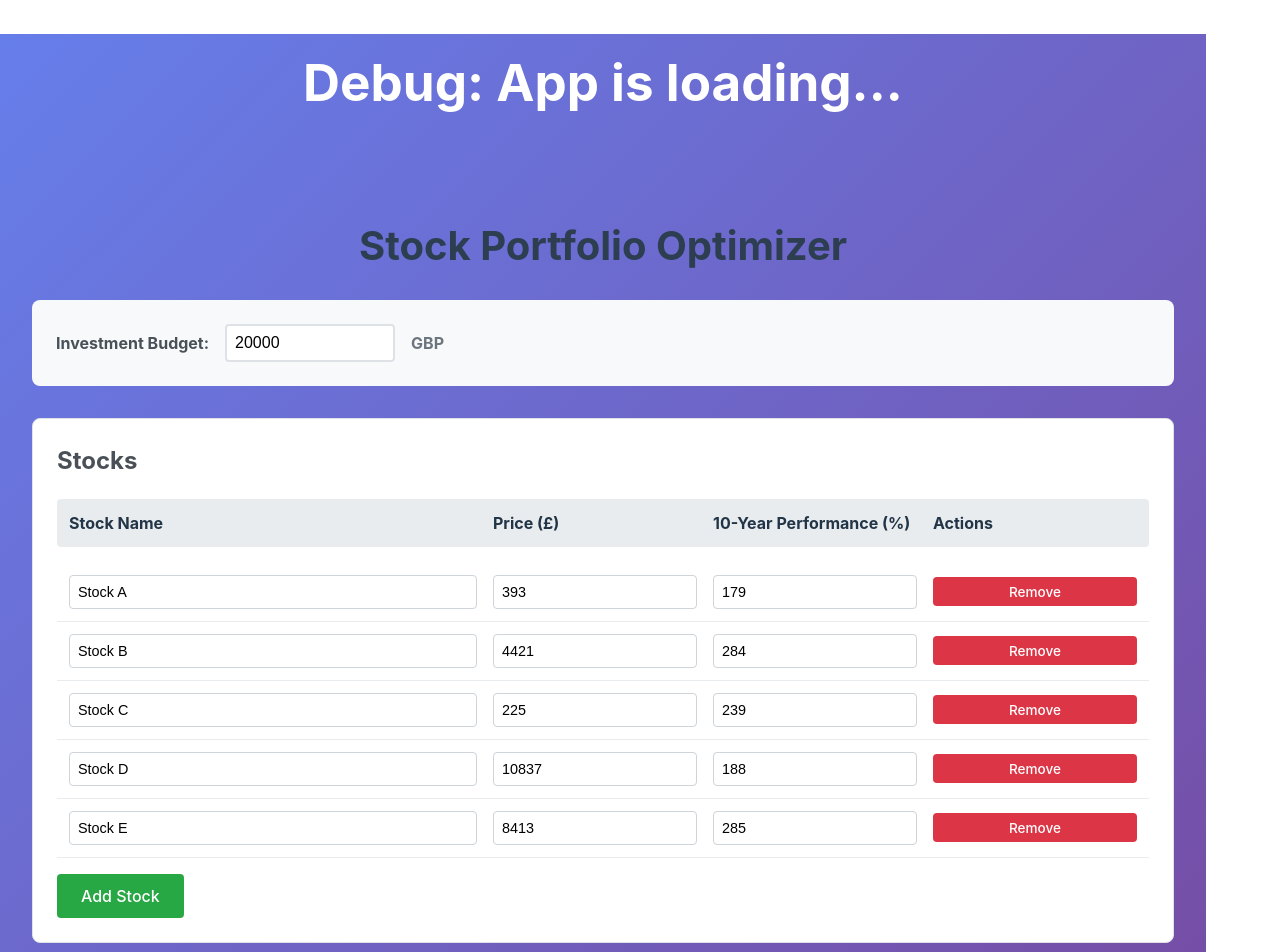
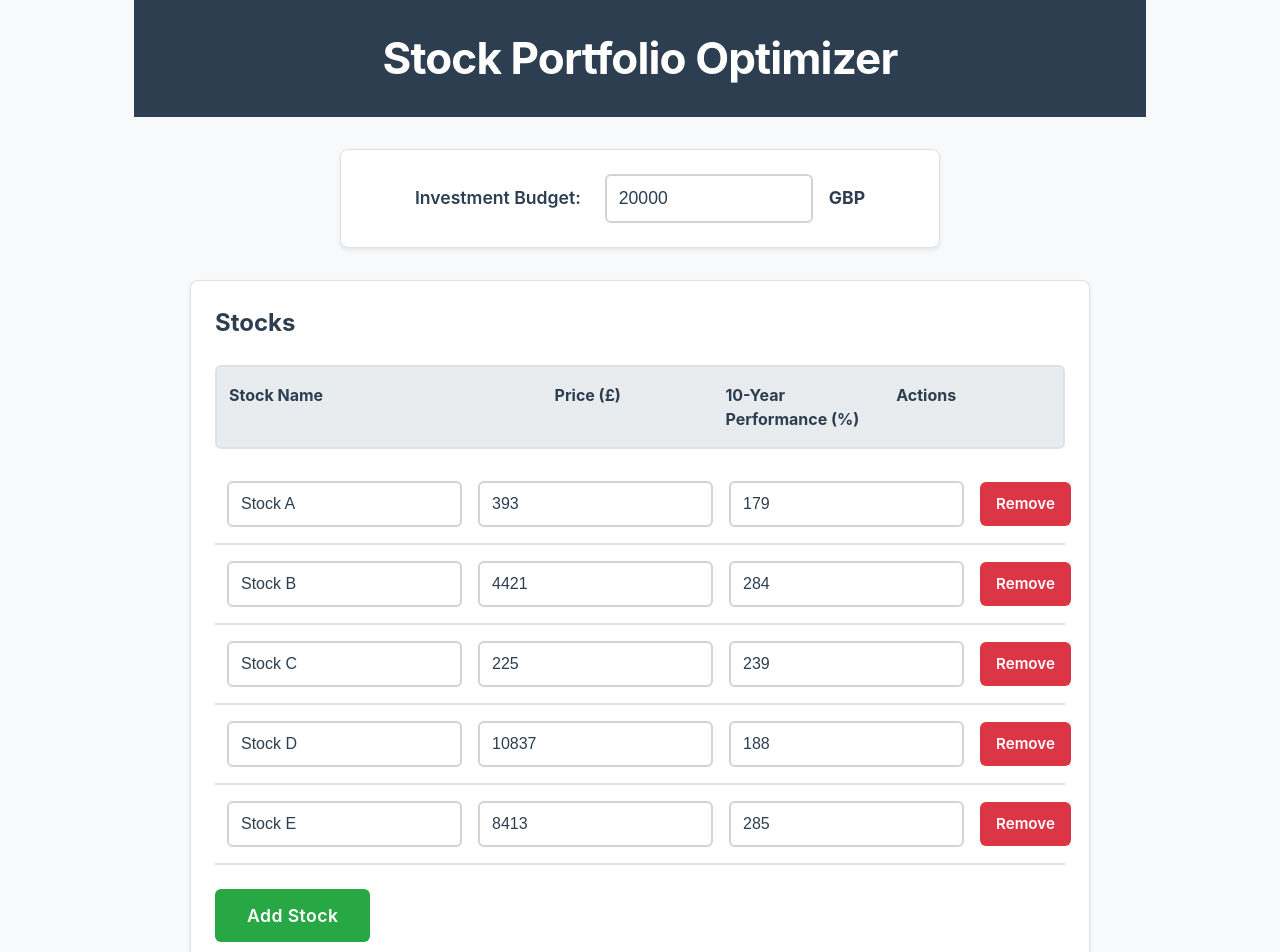
Before and after one commit to achudars/portfolio-reccos, a React (Vite) app: page / in a window 1280 px wide. Shown: the top 952 px of the page. Built offline with nearby package versions, Linux system fonts and the light colour scheme.

Commit message:
style: update CSS styles for App and PortfolioOptimizer components; improve layout and visual consistency

```diff
--- a/src/App.css
+++ b/src/App.css
@@ -2,10 +2,16 @@
   margin: 0;
   padding: 0;
   min-height: 100vh;
+  background: #f8f9fa;
+  display: flex;
+  justify-content: center;
+  width: 100%;
 }
 
 .App {
   width: 100%;
   min-height: 100vh;
-  background: linear-gradient(135deg, #667eea 0%, #764ba2 100%);
+  background: #f8f9fa;
+  display: flex;
+  justify-content: center;
 }
--- a/src/App.jsx
+++ b/src/App.jsx
@@ -3,13 +3,8 @@ import ErrorBoundary from './ErrorBoundary'
 import './App.css'
 
 function App() {
-  console.log('App component is rendering')
-
   return (
     <div className="App">
-      <h1 style={{ color: 'white', textAlign: 'center', padding: '20px' }}>
-        Debug: App is loading...
-      </h1>
       <ErrorBoundary>
         <PortfolioOptimizer />
       </ErrorBoundary>
--- a/src/PortfolioOptimizer.css
+++ b/src/PortfolioOptimizer.css
@@ -2,43 +2,84 @@
   max-width: 1200px;
   margin: 0 auto;
   padding: 2rem;
-  font-family: -apple-system, BlinkMacSystemFont, 'Segoe UI', Roboto, sans-serif;
+  font-family: -apple-system, BlinkMacSystemFont, 'Segoe UI', Roboto, 'Helvetica Neue', Arial, sans-serif;
+  background: #f8f9fa;
+  min-height: 100vh;
+  display: flex;
+  flex-direction: column;
+  align-items: center;
+  box-sizing: border-box;
+  position: relative;
+  font-size: 16px;
+  line-height: 1.5;
+  color: #212529;
 }
 
 .portfolio-optimizer h1 {
   text-align: center;
-  color: #2c3e50;
-  margin-bottom: 2rem;
-  font-size: 2.5rem;
+  font-size: 2.75rem;
+  background: #2c3e50;
+  color: #ffffff;
+  padding: 2rem 1.5rem;
+  margin: -2rem -2rem 2rem -2rem;
+  border-radius: 0;
+  font-weight: 700;
+  width: calc(100% + 4rem);
+  display: flex;
+  align-items: center;
+  justify-content: center;
+  line-height: 1.2;
+  letter-spacing: -0.02em;
 }
 
 .budget-section {
-  background: #f8f9fa;
+  background: white;
   padding: 1.5rem;
   border-radius: 8px;
   margin-bottom: 2rem;
   display: flex;
   align-items: center;
+  justify-content: center;
   gap: 1rem;
   flex-wrap: wrap;
+  border: 1px solid #dee2e6;
+  box-shadow: 0 2px 4px rgba(0, 0, 0, 0.08);
+  width: 100%;
+  max-width: 600px;
+  box-sizing: border-box;
+  align-self: center;
 }
 
 .budget-section label {
-  font-weight: bold;
-  color: #495057;
+  font-weight: 600;
+  color: #2c3e50;
+  font-size: 1.1rem;
+  margin-right: 0.5rem;
 }
 
 .budget-section input {
-  padding: 0.5rem;
-  border: 2px solid #dee2e6;
-  border-radius: 4px;
-  font-size: 1rem;
-  width: 150px;
+  padding: 0.75rem;
+  border: 2px solid #ced4da;
+  border-radius: 6px;
+  font-size: 1.1rem;
+  width: 180px;
+  background: white;
+  color: #2c3e50;
+  font-weight: 500;
+  transition: all 0.2s ease;
+}
+
+.budget-section input:focus {
+  outline: none;
+  border-color: #007bff;
+  box-shadow: 0 0 0 3px rgba(0, 123, 255, 0.25);
+  background: #f8f9ff;
 }
 
 .budget-section .currency {
-  font-weight: bold;
-  color: #6c757d;
+  font-weight: 700;
+  color: #2c3e50;
+  font-size: 1.1rem;
 }
 
 .stocks-section {
@@ -47,106 +88,149 @@
   border-radius: 8px;
   padding: 1.5rem;
   margin-bottom: 2rem;
+  box-shadow: 0 2px 4px rgba(0, 0, 0, 0.08);
+  width: 100%;
+  max-width: 900px;
+  box-sizing: border-box;
+  align-self: center;
 }
 
 .stocks-section h2 {
   margin-top: 0;
-  color: #495057;
+  color: #2c3e50;
+  font-weight: 700;
+  font-size: 1.5rem;
+  margin-bottom: 1.5rem;
 }
 
 .stocks-header {
   display: grid;
   grid-template-columns: 2fr 1fr 1fr 1fr;
-  gap: 1rem;
-  padding: 0.75rem;
+  gap: 1rem;  padding: 1rem 0.75rem;
   background: #e9ecef;
-  border-radius: 4px;
-  font-weight: bold;
+  border: 2px solid #dee2e6;
+  border-radius: 6px;
+  font-weight: 700;
   margin-bottom: 1rem;
+  color: #2c3e50;
+  font-size: 1rem;
 }
 
 .stock-row {
   display: grid;
   grid-template-columns: 2fr 1fr 1fr 1fr;
   gap: 1rem;
-  padding: 0.75rem;
-  border-bottom: 1px solid #e9ecef;
+  padding: 1rem 0.75rem;
+  border-bottom: 2px solid #dee2e6;
   align-items: center;
+  background: white;
+  transition: background-color 0.2s ease;
+}
+
+.stock-row:hover {
+  background: #f8f9fa;
 }
 
 .stock-row input {
-  padding: 0.5rem;
-  border: 1px solid #ced4da;
-  border-radius: 4px;
-  font-size: 0.9rem;
+  padding: 0.75rem;
+  border: 2px solid #ced4da;
+  border-radius: 6px;
+  font-size: 1rem;
+  background: white;
+  color: #2c3e50;
+  font-weight: 500;
+  transition: all 0.2s ease;
 }
 
 .stock-row input:focus {
   outline: none;
   border-color: #007bff;
-  box-shadow: 0 0 0 2px rgba(0, 123, 255, 0.25);
+  box-shadow: 0 0 0 3px rgba(0, 123, 255, 0.25);
+  background: #f8f9ff;
 }
 
 .remove-btn {
   background: #dc3545;
   color: white;
   border: none;
-  padding: 0.4rem 0.8rem;
-  border-radius: 4px;
+  padding: 0.6rem 1rem;
+  border-radius: 6px;
   cursor: pointer;
-  font-size: 0.85rem;
+  font-size: 0.95rem;
+  font-weight: 600;
+  transition: all 0.2s ease;
+  min-height: 44px;
 }
 
 .remove-btn:hover:not(:disabled) {
   background: #c82333;
+  transform: translateY(-1px);
+  box-shadow: 0 2px 4px rgba(220, 53, 69, 0.3);
 }
 
 .remove-btn:disabled {
   background: #6c757d;
   cursor: not-allowed;
+  opacity: 0.6;
 }
 
 .add-stock-btn {
   background: #28a745;
   color: white;
   border: none;
-  padding: 0.75rem 1.5rem;
-  border-radius: 4px;
+  padding: 1rem 2rem;
+  border-radius: 6px;
   cursor: pointer;
-  margin-top: 1rem;
-  font-size: 1rem;
+  margin-top: 1.5rem;
+  font-size: 1.1rem;
+  font-weight: 600;
+  transition: all 0.2s ease;
+  min-height: 48px;
+  letter-spacing: 0.025em;
 }
 
 .add-stock-btn:hover {
   background: #218838;
+  transform: translateY(-1px);
+  box-shadow: 0 3px 6px rgba(40, 167, 69, 0.3);
 }
 
 .optimize-section {
   text-align: center;
   margin-bottom: 2rem;
+  width: 100%;
+  display: flex;
+  justify-content: center;
 }
 
 .optimize-btn {
   background: #007bff;
   color: white;
   border: none;
-  padding: 1rem 2rem;
+  padding: 1.25rem 2.5rem;
   border-radius: 8px;
   cursor: pointer;
-  font-size: 1.1rem;
-  font-weight: bold;
-  transition: all 0.2s;
+  font-size: 1.2rem;
+  font-weight: 700;
+  transition: all 0.2s ease;
+  box-shadow: 0 3px 6px rgba(0, 123, 255, 0.2);
+  min-height: 56px;
+  letter-spacing: 0.05em;
+  text-transform: uppercase;
 }
 
 .optimize-btn:hover:not(:disabled) {
   background: #0056b3;
-  transform: translateY(-1px);
+  transform: translateY(-2px);
+  box-shadow: 0 5px 12px rgba(0, 123, 255, 0.3);
 }
 
 .optimize-btn:disabled {
   background: #6c757d;
   cursor: not-allowed;
   transform: none;
+  opacity: 0.6;
+  box-shadow: none;
 }
 
 .results-section {
@@ -154,21 +238,28 @@
   border: 1px solid #dee2e6;
   border-radius: 8px;
   padding: 2rem;
+  box-shadow: 0 2px 4px rgba(0, 0, 0, 0.08);
+  width: 100%;
+  max-width: 1100px;
+  box-sizing: border-box;
+  align-self: center;
 }
 
 .results-section h2 {
   margin-top: 0;
-  color: #495057;
+  color: #212529;
   text-align: center;
+  font-weight: 600;
 }
 
 .stock-analysis h3,
 .strategies-section h3,
 .recommendation-section h3 {
-  color: #495057;
-  border-bottom: 2px solid #007bff;
+  color: #4a5c6a;
+  border-bottom: 2px solid #28a745;
   padding-bottom: 0.5rem;
   margin-bottom: 1.5rem;
+  font-weight: 600;
 }
 
 .stock-analysis-grid {
@@ -182,15 +273,21 @@
   border: 1px solid #dee2e6;
   border-radius: 8px;
   padding: 1rem;
-  background: linear-gradient(135deg, #f8f9fa 0%, #e9ecef 100%);
+  background: white;
   position: relative;
+  box-shadow: 0 2px 4px rgba(0, 0, 0, 0.08);
+  transition: box-shadow 0.2s;
+}
+
+.stock-card:hover {
+  box-shadow: 0 4px 8px rgba(0, 0, 0, 0.12);
 }
 
 .stock-rank {
   position: absolute;
   top: -10px;
   right: -10px;
-  background: #007bff;
+  background: #4a5c6a;
   color: white;
   width: 30px;
   height: 30px;
@@ -198,13 +295,14 @@
   display: flex;
   align-items: center;
   justify-content: center;
-  font-weight: bold;
+  font-weight: 600;
   font-size: 0.9rem;
 }
 
 .stock-info h4 {
   margin: 0 0 0.5rem 0;
-  color: #2c3e50;
+  color: #212529;
+  font-weight: 600;
 }
 
 .stock-info p {
@@ -218,18 +316,21 @@
   border-radius: 8px;
   padding: 1.5rem;
   margin-bottom: 1.5rem;
-  background: #f8f9fa;
+  background: white;
+  box-shadow: 0 2px 4px rgba(0, 0, 0, 0.08);
 }
 
 .strategy-card h4 {
   margin-top: 0;
-  color: #2c3e50;
+  color: #4a5c6a;
   font-size: 1.3rem;
+  font-weight: 600;
 }
 
 .allocation-section h5 {
-  color: #495057;
+  color: #212529;
   margin-bottom: 0.75rem;
+  font-weight: 600;
 }
 
 .allocation-item {
@@ -237,15 +338,16 @@
   grid-template-columns: 2fr 1fr 1fr 2fr;
   gap: 1rem;
   padding: 0.5rem;
-  background: white;
+  background: #f8f9fa;
+  border: 1px solid #dee2e6;
   border-radius: 4px;
   margin-bottom: 0.5rem;
   align-items: center;
 }
 
 .stock-name {
-  font-weight: bold;
-  color: #2c3e50;
+  font-weight: 600;
+  color: #212529;
 }
 
 .shares {
@@ -253,13 +355,13 @@
 }
 
 .cost {
-  color: #495057;
+  color: #4a5c6a;
   font-weight: 500;
 }
 
 .future-value {
   color: #28a745;
-  font-weight: bold;
+  font-weight: 600;
 }
 
 .strategy-summary {
@@ -272,7 +374,8 @@
   display: flex;
   justify-content: space-between;
   padding: 0.4rem 0;
-  border-bottom: 1px solid #e9ecef;
+  border-bottom: 1px solid #dee2e6;
+  color: #212529;
 }
 
 .summary-item:last-child {
@@ -283,35 +386,45 @@
   background: rgba(40, 167, 69, 0.1);
   padding: 0.6rem;
   border-radius: 4px;
-  font-weight: bold;
+  font-weight: 600;
   margin: 0.5rem 0;
+  border: 1px solid rgba(40, 167, 69, 0.2);
 }
 
 .summary-item.roi {
-  background: rgba(0, 123, 255, 0.1);
+  background: rgba(74, 92, 106, 0.1);
   padding: 0.6rem;
   border-radius: 4px;
-  font-weight: bold;
+  font-weight: 600;
   margin: 0.5rem 0;
+  border: 1px solid rgba(74, 92, 106, 0.2);
 }
 
 .recommendation-section {
-  background: linear-gradient(135deg, #e3f2fd 0%, #bbdefb 100%);
-  border: 1px solid #2196f3;
+  background: rgba(40, 167, 69, 0.05);
+  border: 1px solid #28a745;
   border-radius: 8px;
   padding: 1.5rem;
   margin-top: 2rem;
+  width: 100%;
+  box-sizing: border-box;
+}
+
+.recommendation-section h3 {
+  color: #4a5c6a !important;
+  border-bottom-color: #28a745 !important;
 }
 
 .recommendation-section p {
   font-size: 1.1rem;
   line-height: 1.6;
   margin: 0;
-  color: #1565c0;
+  color: #212529;
+  text-align: center;
 }
 
 .recommendation-section strong {
-  color: #0d47a1;
+  color: #4a5c6a;
 }
 
 @media (max-width: 768px) {
@@ -333,9 +446,13 @@
   .stock-analysis-grid {
     grid-template-columns: 1fr;
   }
+    .budget-section {
+    flex-direction: column;
+    align-items: center;
+    text-align: center;
+  }
 
-  .budget-section {
-    flex-direction: column;
-    align-items: flex-start;
+  .budget-section input {
+    width: 200px;
   }
 }
--- a/src/PortfolioOptimizer.jsx
+++ b/src/PortfolioOptimizer.jsx
@@ -3,8 +3,6 @@ import StockPortfolioOptimizer from './StockPortfolioOptimizer'
 import './PortfolioOptimizer.css'
 
 const PortfolioOptimizer = () => {
-  console.log('PortfolioOptimizer component is rendering')
-
   const [budget, setBudget] = useState(20000)
   const [stocks, setStocks] = useState([
     { name: 'Stock A', price: 393, performance: 179 },
```
